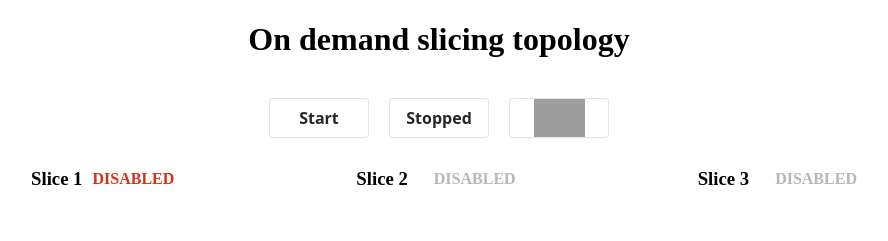
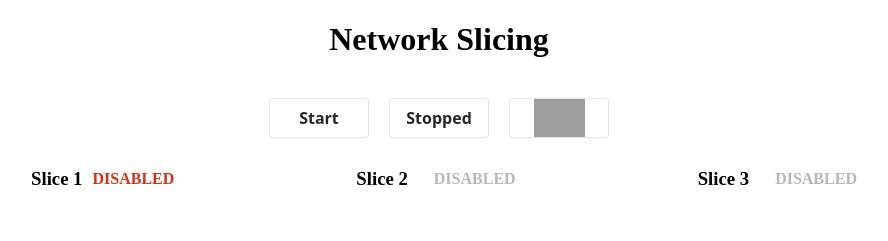
Before and after one commit to sibi000/Project_net2, a website: page html/index.html in a window 1280 px wide. Shown: the whole page, without its empty margins (201-1089 px from the left). Drawn offline with Linux system fonts and the light colour scheme; grey boxes are pictures that could not be loaded.

Commit message:
new file names

```diff
--- a/html/index.html
+++ b/html/index.html
@@ -7,7 +7,7 @@
 </head>
 
 <body>
-    <h1 id="h1">On demand slicing topology</h1>
+    <h1 id="h1">Network Slicing</h1>
 
     <div id="buttons">
         <button class="button-6" id="startBtn" role="button">Start</button>
```
Also changed, not shown: 3 other files.
